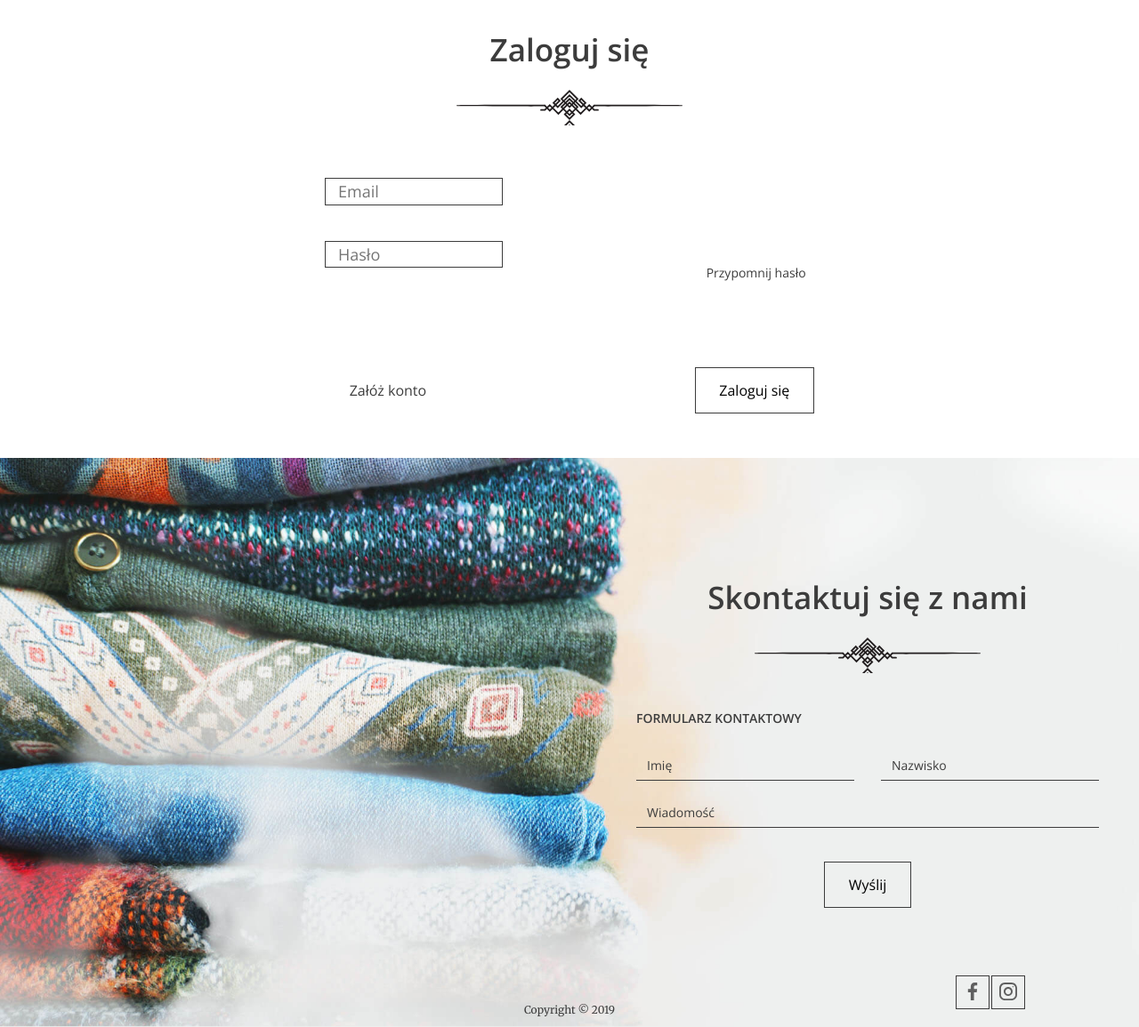
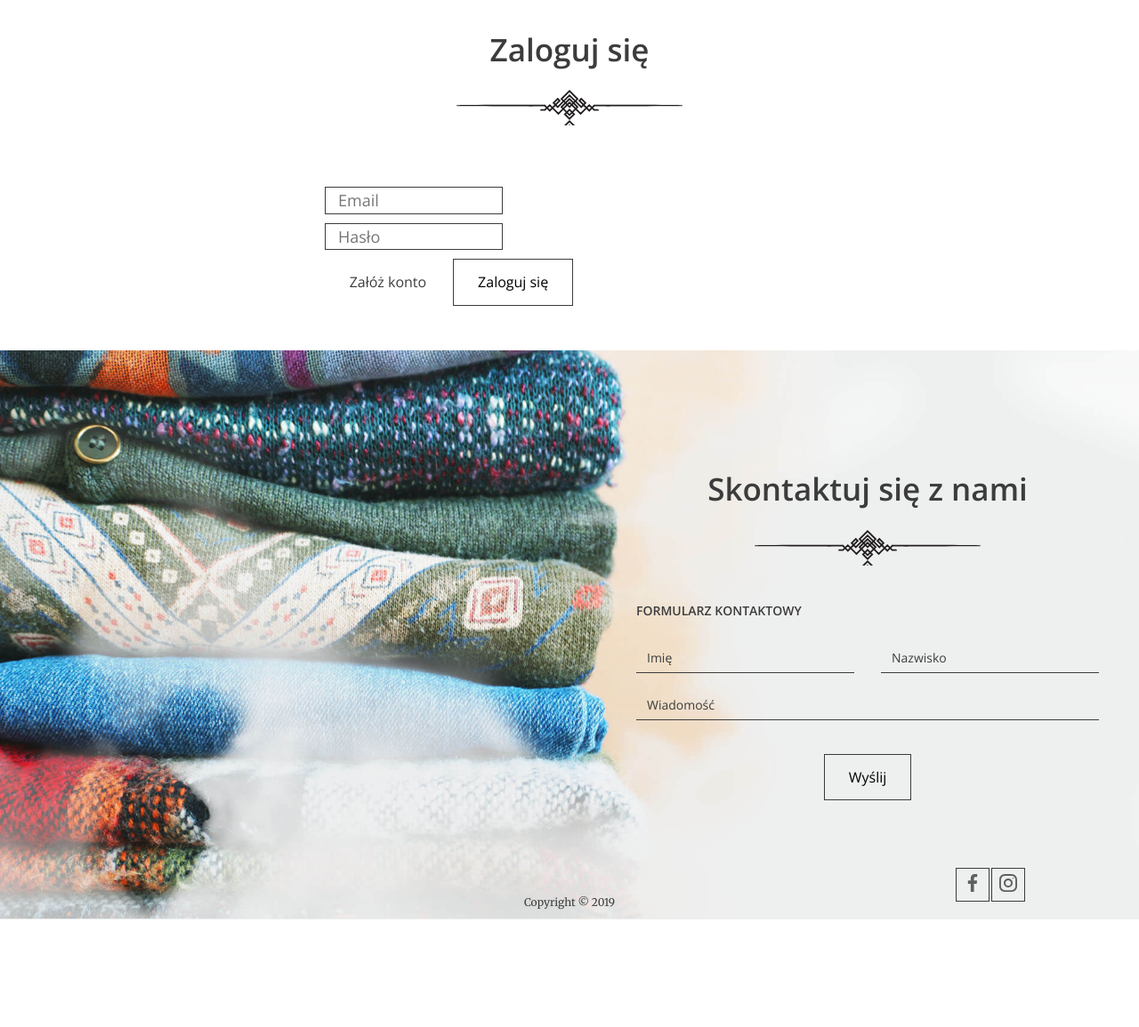
Before and after one commit to Bocian19/Share-clothes, a Django app: page /login/ in a window 1280 px wide. Shown: the part 150-1305 px from the top of the page at 89% size. After the commit the page ends 1184 px from the top, so only its background shows below. Run offline with Django 3.2, Linux system fonts and the light colour scheme.

Commit message:
Login view..

```diff
--- a/share_clothes/forms.py
+++ b/share_clothes/forms.py
@@ -1,4 +1,3 @@
-
 from django import forms
 from django.core.validators import EmailValidator
 
@@ -7,3 +6,8 @@ class RegisterForm(forms.Form):
     username = forms.EmailField(validators=[EmailValidator], widget=forms.EmailInput(attrs={'placeholder': 'Email'}), label='')
     password = forms.CharField(widget=forms.PasswordInput(attrs={'placeholder': 'Hasło'}), label='')
     confirm_password = forms.CharField(widget=forms.PasswordInput(attrs={'placeholder': 'Powtórz hasło'}), label='')
+
+
+class LoginForm(forms.Form):
+    username = forms.CharField(validators=[EmailValidator], widget=forms.EmailInput(attrs={'placeholder': 'Email'}), label='')
+    password = forms.CharField(widget=forms.PasswordInput(attrs={'placeholder': 'Hasło'}), label='')
--- a/share_clothes/templates/login.html
+++ b/share_clothes/templates/login.html
@@ -20,17 +20,11 @@
 
     <section class="login-page">
       <h2>Zaloguj się</h2>
-      <form>
+      <form action="#" method="post">
         <div class="form-group">
-          <input type="email" name="email" placeholder="Email" />
-        </div>
-        <div class="form-group">
-          <input type="password" name="password" placeholder="Hasło" />
-          <a href="#" class="btn btn--small btn--without-border reset-password">Przypomnij hasło</a>
-        </div>
-
-        <div class="form-group form-group--buttons">
-          <a href="#" class="btn btn--without-border">Załóż konto</a>
+            {% csrf_token %}
+       {{ form.as_p }}
+          <a href="{% url 'register' %}" class="btn btn--without-border">Załóż konto</a>
           <button class="btn" type="submit">Zaloguj się</button>
         </div>
       </form>
--- a/share_clothes/templates/register.html
+++ b/share_clothes/templates/register.html
@@ -17,10 +17,8 @@
         </ul>
       </nav>
     </header>
-
     <section class="login-page">
       <h2>Załóż konto</h2>
-
       <form action="" method="post">
         <div class="form-group">
               {% csrf_token %}
--- a/share_clothes/views.py
+++ b/share_clothes/views.py
@@ -1,10 +1,12 @@
+from django.contrib.auth import authenticate, login
 from django.db.models import Sum
 from django.shortcuts import render
 
 # Create your views here.
+from django.urls import reverse_lazy
 from django.views import View
 from share_clothes.models import Donation, Institution
-from share_clothes.forms import RegisterForm
+from share_clothes.forms import RegisterForm, LoginForm
 from django.contrib.auth.models import User
 from django.shortcuts import redirect
 
@@ -28,7 +30,21 @@ class AddDonationView(View):
 class LoginView(View):
 
     def get(self, request):
-        return render(request, 'login.html')
+        form = LoginForm
+        return render(request, 'login.html', {'form': form})
+
+    def post(self, request):
+        form = LoginForm(request.POST)
+        if form.is_valid():
+            user_login = form.cleaned_data['username']
+            password = form.cleaned_data['password']
+            logging_user = authenticate(username=user_login, password=password)
+            if logging_user is not None:
+                login(request, logging_user)
+                return redirect(reverse_lazy('homepage'))
+            else:
+                response = "Brak użytkownia"
+                return render(request, 'register.html', {'form': form, 'response': response})
 
 
 class RegisterView(View):
@@ -45,7 +61,7 @@ class RegisterView(View):
             confirm_password = form.cleaned_data['confirm_password']
             try:
                 User.objects.get(username=username)
-                form.add_error('user', 'User already exist')
+                form.add_error('user', 'Użytkownik z tym adresem e-mail już jest zarejestrowany')
                 return render(request, 'register.html', {'form': form})
             except:
                 if confirm_password == password:
```
